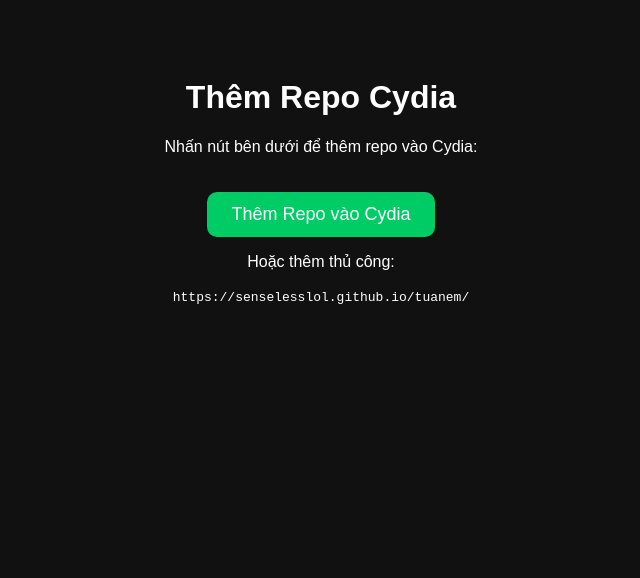
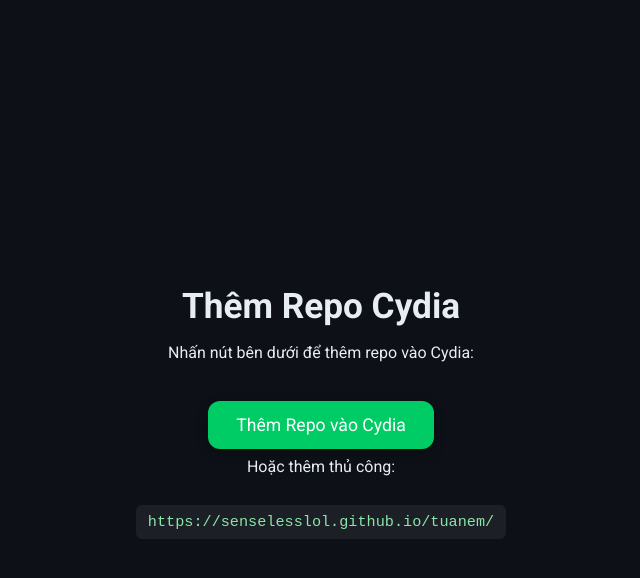
Before and after one commit to senselesslol/tuanem, a plain HTML site: page index.html in a window 1280 px wide. Shown: the whole page, without its empty margins (319-959 px from the left). Drawn offline with Linux system fonts and the light colour scheme.

Commit message:
Update index.html

```diff
--- a/index.html
+++ b/index.html
@@ -1,37 +1,74 @@
 <!DOCTYPE html>
 <html lang="vi">
 <head>
-  <meta charset="UTF-8">
+  <meta charset="UTF-8" />
+  <meta name="viewport" content="width=device-width, initial-scale=1.0" />
   <title>Thêm Repo Cydia</title>
+  <link href="https://fonts.googleapis.com/css2?family=Roboto:wght@400;700&display=swap" rel="stylesheet">
   <style>
+    * {
+      box-sizing: border-box;
+    }
+
     body {
-      font-family: sans-serif;
-      background-color: #111;
-      color: #fff;
+      font-family: 'Roboto', sans-serif;
+      background-color: #0d1117;
+      color: #e6edf3;
+      margin: 0;
+      padding: 0;
+      display: flex;
+      flex-direction: column;
+      align-items: center;
+      justify-content: center;
+      min-height: 100vh;
       text-align: center;
-      padding: 50px;
     }
+
+    h1 {
+      font-size: 2.2rem;
+      margin-bottom: 0.5rem;
+    }
+
+    p {
+      font-size: 1rem;
+      margin: 0.5rem 0 1.2rem;
+    }
+
     a.button {
       display: inline-block;
-      padding: 12px 24px;
+      padding: 14px 28px;
       margin-top: 20px;
       background-color: #00cc66;
       color: white;
       text-decoration: none;
-      font-size: 18px;
-      border-radius: 10px;
+      font-size: 1.1rem;
+      border-radius: 12px;
+      transition: background-color 0.3s ease, transform 0.2s ease;
+      box-shadow: 0 4px 12px rgba(0, 0, 0, 0.3);
     }
+
     a.button:hover {
       background-color: #00994d;
+      transform: scale(1.03);
+    }
+
+    code {
+      background-color: #1c1f26;
+      padding: 8px 12px;
+      border-radius: 6px;
+      font-size: 0.95rem;
+      display: inline-block;
+      margin-top: 10px;
+      color: #89e6a8;
     }
   </style>
 </head>
 <body>
   <h1>Thêm Repo Cydia</h1>
   <p>Nhấn nút bên dưới để thêm repo vào Cydia:</p>
-  <a class="button"
-href="cydia://url/https://cydia.saurik.com/api/share#?source=https://senselesslol.github.io/tuanem/">Thêm
-Repo vào Cydia</a>
+  <a class="button" href="cydia://url/https://cydia.saurik.com/api/share#?source=https://senselesslol.github.io/tuanem/">
+    Thêm Repo vào Cydia
+  </a>
   <p>Hoặc thêm thủ công:</p>
   <code>https://senselesslol.github.io/tuanem/</code>
 </body>
```
